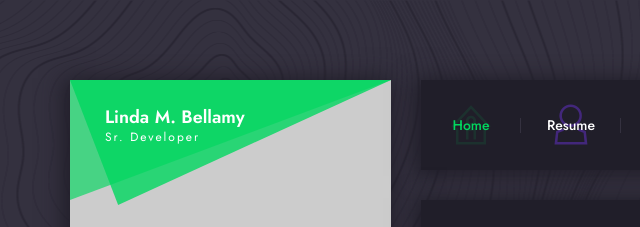
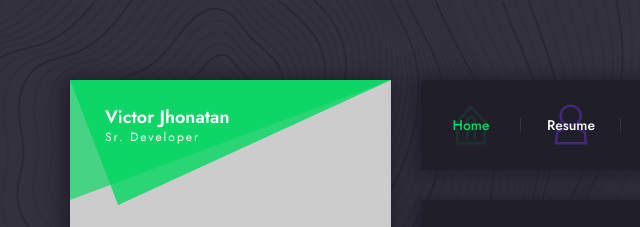
Before and after one commit to victorjhonatan33/site, a plain HTML site: page index.html in a window 1280 px wide. Shown: the top 227 px of the page, 0-640 px from the left. Drawn offline with Linux system fonts and the light colour scheme; some packages are replaced by stand-ins of ours.

Commit message:
Update index.html

```diff
--- a/index.html
+++ b/index.html
@@ -58,7 +58,7 @@
                                 <polygon points="0 20, 100 20, 15 120" opacity=".8"></polygon>
                             </svg>
                             <div class="psContent">
-                                <h3>Linda M. Bellamy</h3>
+                                <h3>victor jhonatan</h3>
                                 <span>Sr. Developer</span>
                             </div>
                         </div>
```
